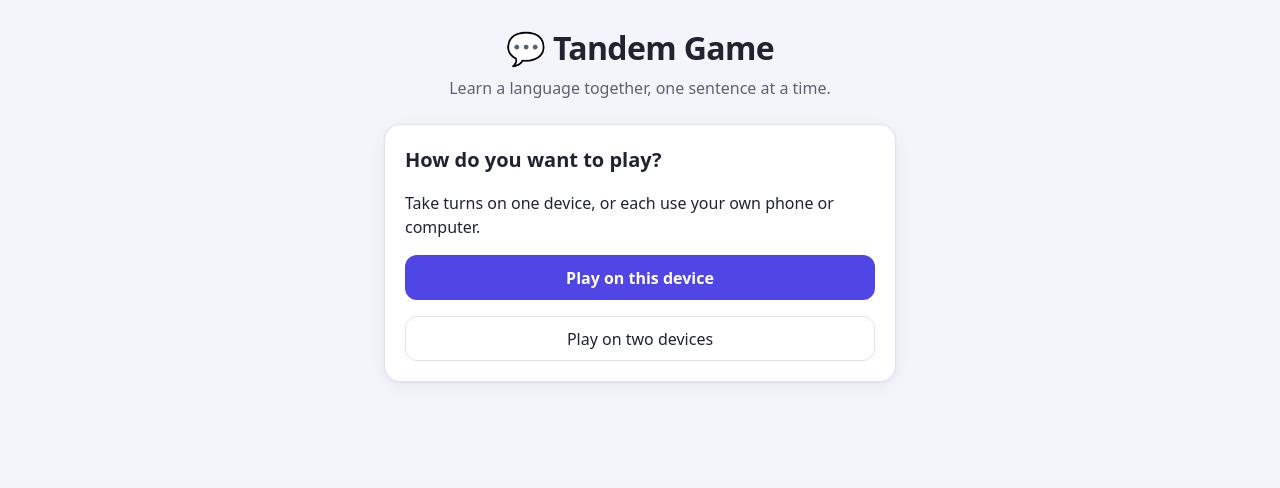
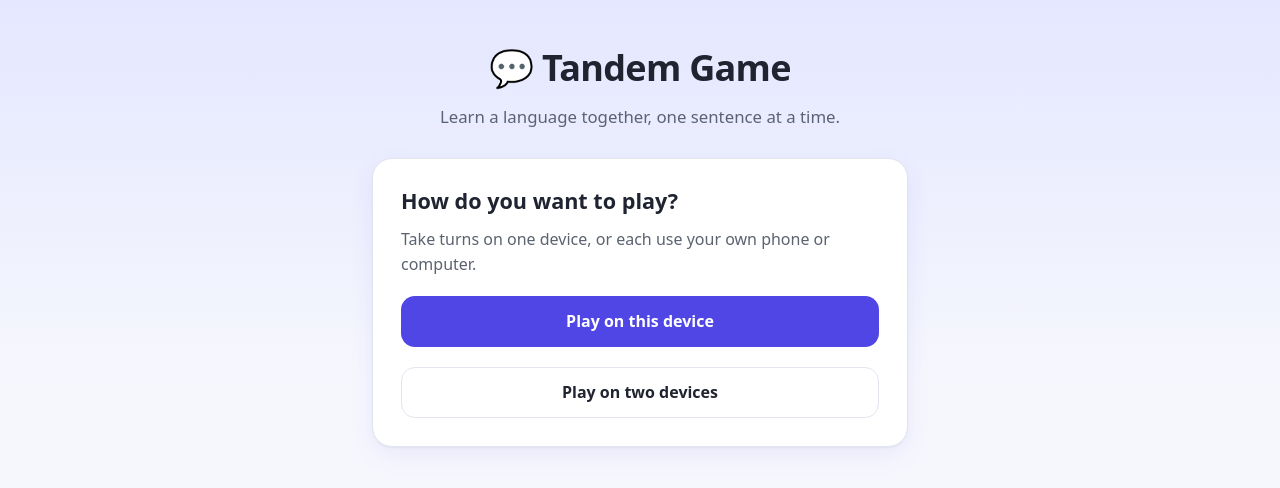
Before and after one commit to malathit/tandem-game, a React (Vite) app: page / in a window 1280 px wide. Shown: the top 488 px of the page. Built offline with nearby package versions, Linux system fonts and the light colour scheme.

Commit message:
style: loosen the layout and document two-device play
One spacing scale and a single column rhythm, roomier cards, clearer text hierarchy, designed waiting states and a soft gradient background. README now describes how to play and how two-device play works.

```diff
--- a/src/index.css
+++ b/src/index.css
@@ -2,25 +2,33 @@
   font-family: system-ui, 'Segoe UI', Roboto, sans-serif;
   color-scheme: light dark;
 
-  --bg: #f4f5fb;
+  --bg: #f6f7fd;
+  --bg-tint: #e4e7ff;
   --surface: #ffffff;
   --text: #1f2430;
   --muted: #5b6270;
-  --border: #dfe2ee;
+  --border: #e3e5f1;
   --accent: #4f46e5;
   --accent-contrast: #ffffff;
   --danger: #b42318;
-  --shadow: 0 1px 2px rgb(31 36 48 / 6%), 0 4px 16px rgb(31 36 48 / 6%);
+  --shadow: 0 1px 2px rgb(31 36 48 / 5%), 0 8px 24px rgb(79 70 229 / 8%);
 
   --p1: #4f46e5;
   --p1-tint: #eceeff;
   --p2: #b45309;
   --p2-tint: #fff1d6;
+
+  /* One spacing scale, used everywhere */
+  --space-1: 0.5rem;
+  --space-2: 0.75rem;
+  --space-3: 1.25rem;
+  --space-4: 1.75rem;
 }
 
 @media (prefers-color-scheme: dark) {
   :root {
     --bg: #12131a;
+    --bg-tint: #1d1f3a;
     --surface: #1c1e29;
     --text: #eceef5;
     --muted: #a3a9b8;
@@ -28,7 +36,7 @@
     --accent: #8f89ff;
     --accent-contrast: #12131a;
     --danger: #ff8a80;
-    --shadow: 0 1px 2px rgb(0 0 0 / 40%), 0 4px 16px rgb(0 0 0 / 30%);
+    --shadow: 0 1px 2px rgb(0 0 0 / 40%), 0 8px 24px rgb(0 0 0 / 30%);
 
     --p1: #a5a0ff;
     --p1-tint: #262850;
@@ -43,15 +51,21 @@
 
 body {
   margin: 0;
-  background: var(--bg);
+  min-height: 100vh;
+  background: linear-gradient(180deg, var(--bg-tint), var(--bg) 24rem) no-repeat;
+  background-color: var(--bg);
   color: var(--text);
-  line-height: 1.5;
+  line-height: 1.55;
 }
 
+/* Everything on the page is a direct child of <main>, so one gap sets the rhythm. */
 main {
-  max-width: 34rem;
+  display: flex;
+  flex-direction: column;
+  gap: var(--space-3);
+  max-width: 36rem;
   margin: 0 auto;
-  padding: 1.5rem 1rem 3rem;
+  padding: 2.5rem 1.25rem 4rem;
 }
 
 h1,
@@ -63,24 +77,25 @@ p {
 /* Header and progress steps */
 
 .app-header {
+  padding-bottom: var(--space-1);
   text-align: center;
-  margin-bottom: 1.5rem;
 }
 
 .app-header h1 {
-  font-size: 2rem;
+  font-size: 2.25rem;
   letter-spacing: -0.02em;
 }
 
 .app-header p {
-  margin-top: 0.25rem;
+  margin-top: var(--space-1);
   color: var(--muted);
+  font-size: 1.05rem;
 }
 
 .steps {
   display: flex;
-  gap: 0.5rem;
-  margin: 0 0 1.25rem;
+  gap: var(--space-2);
+  margin: 0;
   padding: 0;
   list-style: none;
   counter-reset: step;
@@ -90,8 +105,8 @@ p {
   flex: 1;
   display: flex;
   align-items: center;
-  gap: 0.4rem;
-  font-size: 0.85rem;
+  gap: var(--space-1);
+  font-size: 0.875rem;
   color: var(--muted);
 }
 
@@ -101,10 +116,11 @@ p {
   flex: none;
   display: grid;
   place-items: center;
-  width: 1.75rem;
-  height: 1.75rem;
+  width: 2rem;
+  height: 2rem;
   border: 2px solid var(--border);
   border-radius: 50%;
+  background: var(--surface);
   font-weight: 700;
 }
 
@@ -140,14 +156,14 @@ p {
 .players {
   display: flex;
   flex-wrap: wrap;
-  gap: 0.5rem;
-  margin: 0 0 1rem;
+  gap: var(--space-1);
+  margin: 0;
   padding: 0;
   list-style: none;
 }
 
 .players li {
-  padding: 0.3rem 0.8rem;
+  padding: 0.4rem 0.9rem;
   border-radius: 999px;
   background: var(--player-tint);
   color: var(--player);
@@ -156,7 +172,7 @@ p {
 }
 
 .topic {
-  margin-bottom: 0.75rem;
+  color: var(--muted);
   font-weight: 600;
 }
 
@@ -164,13 +180,18 @@ p {
 
 .card {
   display: grid;
-  gap: 1rem;
-  margin-bottom: 1rem;
-  padding: 1.25rem;
+  gap: var(--space-3);
+  padding: var(--space-4);
   background: var(--surface);
   border: 1px solid var(--border);
-  border-radius: 1rem;
+  border-radius: 1.25rem;
   box-shadow: var(--shadow);
+}
+
+@media (max-width: 30rem) {
+  .card {
+    padding: var(--space-3);
+  }
 }
 
 .card[data-player] {
@@ -178,16 +199,24 @@ p {
 }
 
 .card h2 {
-  font-size: 1.25rem;
+  font-size: 1.35rem;
+  line-height: 1.3;
 }
 
 .card[data-player] h2 {
   color: var(--player);
 }
 
+/* A description right under a heading reads as secondary text */
+.card > h2 + p {
+  margin-top: calc(var(--space-1) * -1);
+  color: var(--muted);
+}
+
 .turn-count {
   color: var(--muted);
   font-size: 0.875rem;
+  font-weight: 600;
 }
 
 progress {
@@ -197,10 +226,10 @@ progress {
 }
 
 .sentence {
-  padding: 1rem;
-  border-radius: 0.75rem;
+  padding: var(--space-3) var(--space-3);
+  border-radius: 1rem;
   background: var(--player-tint, var(--bg));
-  font-size: 1.6rem;
+  font-size: 1.75rem;
   font-weight: 600;
   line-height: 1.35;
 }
@@ -210,30 +239,71 @@ progress {
 }
 
 .finished h2 {
-  font-size: 1.6rem;
+  font-size: 1.75rem;
 }
 
 .finished h2::before {
   content: '🎉';
   display: block;
+  margin-bottom: var(--space-1);
+  font-size: 2.75rem;
+}
+
+/* Status messages */
+
+.waiting {
+  padding: var(--space-4) var(--space-3);
+  border: 2px dashed var(--border);
+  border-radius: 1.25rem;
+  color: var(--muted);
+  text-align: center;
+}
+
+.notice {
+  padding: var(--space-2) var(--space-3);
+  border-left: 4px solid var(--p2);
+  border-radius: 0.5rem;
+  background: var(--p2-tint);
+}
+
+[role='alert'] {
+  color: var(--danger);
+  font-weight: 600;
+}
+
+.room-code {
+  padding: var(--space-3);
+  border-radius: 1rem;
+  background: var(--p1-tint);
+  color: var(--p1);
+  font-family: ui-monospace, 'SF Mono', Menlo, Consolas, monospace;
   font-size: 2.5rem;
+  font-weight: 700;
+  letter-spacing: 0.3em;
+  text-align: center;
+  user-select: all;
 }
 
 /* Forms and buttons */
 
+form {
+  display: grid;
+  gap: var(--space-3);
+}
+
 label {
   display: grid;
-  gap: 0.35rem;
+  gap: var(--space-1);
   font-weight: 600;
 }
 
 select,
 input {
   width: 100%;
-  min-height: 2.75rem;
-  padding: 0.6rem 0.75rem;
+  min-height: 3rem;
+  padding: 0.7rem 1rem;
   border: 1px solid var(--border);
-  border-radius: 0.6rem;
+  border-radius: 0.875rem;
   background: var(--surface);
   color: var(--text);
   font: inherit;
@@ -241,13 +311,14 @@ input {
 }
 
 button {
-  min-height: 2.75rem;
-  padding: 0.6rem 1.1rem;
+  min-height: 3rem;
+  padding: 0.75rem 1.25rem;
   border: 1px solid var(--border);
-  border-radius: 0.75rem;
+  border-radius: 0.875rem;
   background: var(--surface);
   color: var(--text);
   font: inherit;
+  font-weight: 600;
   cursor: pointer;
 }
 
@@ -260,11 +331,18 @@ button.primary {
 }
 
 button.secondary {
+  border-color: transparent;
+  background: transparent;
   color: var(--muted);
 }
 
 button:hover:not(:disabled) {
   filter: brightness(0.95);
+}
+
+button.secondary:hover:not(:disabled) {
+  background: var(--surface);
+  filter: none;
 }
 
 button:disabled {
@@ -277,15 +355,10 @@ button:disabled {
   outline-offset: 2px;
 }
 
-[role='alert'] {
-  color: var(--danger);
-  font-weight: 600;
-}
-
 .topic-grid {
   display: grid;
   grid-template-columns: repeat(auto-fit, minmax(10rem, 1fr));
-  gap: 0.75rem;
+  gap: var(--space-2);
   margin: 0;
   padding: 0;
   list-style: none;
@@ -293,14 +366,16 @@ button:disabled {
 
 .topic-card {
   width: 100%;
-  min-height: 4rem;
+  min-height: 5rem;
   border: 2px solid var(--border);
-  font-size: 1.05rem;
+  border-radius: 1rem;
+  font-size: 1.1rem;
   font-weight: 700;
 }
 
 .topic-card:hover:not(:disabled) {
   border-color: var(--accent);
+  background: var(--bg-tint);
   filter: none;
 }
 
@@ -308,7 +383,7 @@ button:disabled {
   display: flex;
   flex-wrap: wrap;
   justify-content: center;
-  gap: 0.75rem;
+  gap: var(--space-1);
 }
 
 @media (prefers-reduced-motion: no-preference) {
@@ -316,6 +391,7 @@ button:disabled {
   .topic-card {
     transition:
       border-color 0.15s,
+      background-color 0.15s,
       filter 0.15s;
   }
 }
```
Also changed, not shown: 1 other file (tests, documents, lock files or other folders).
